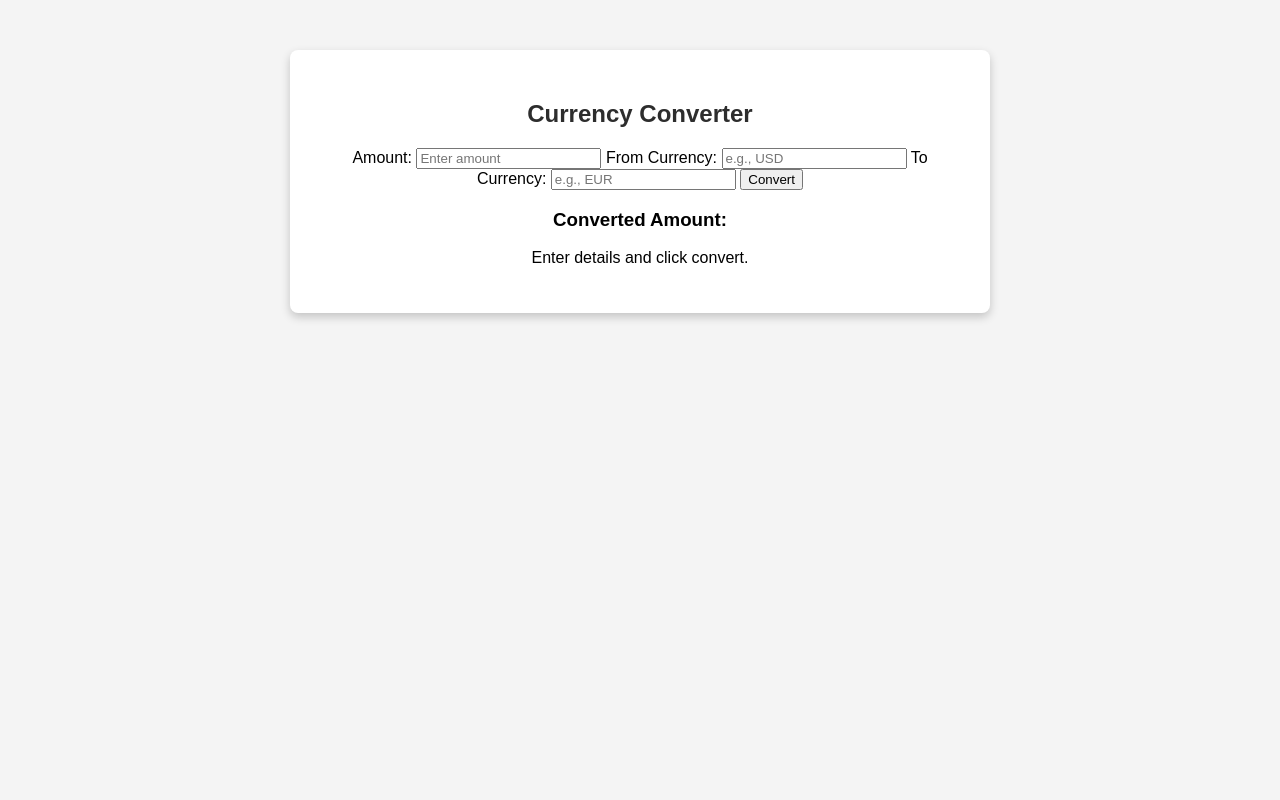
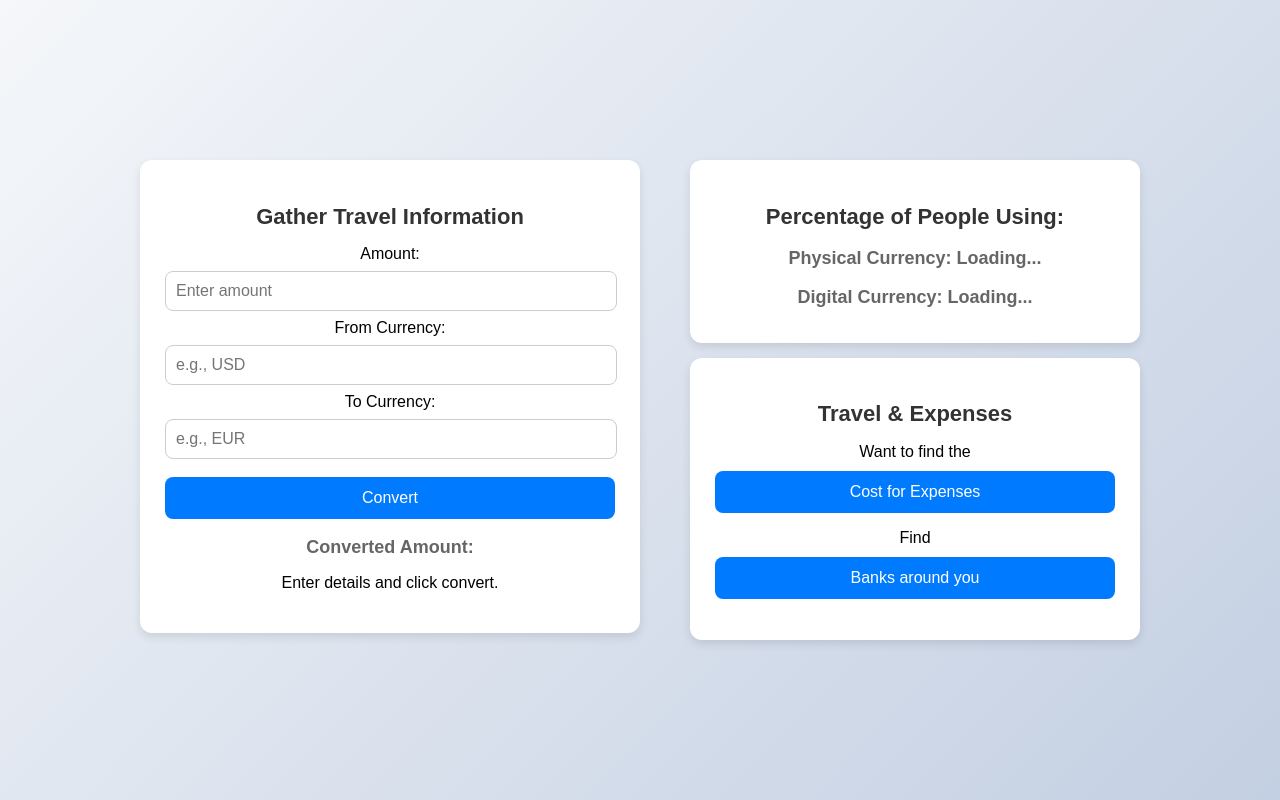
Before and after one commit to VAHdz/WiCHacks25-, a plain HTML site: page country1.html in a window 1280 px wide. Drawn offline with Linux system fonts and the light colour scheme.

Commit message:
page 2 done

```diff
--- a/country1.css
+++ b/country1.css
@@ -1,36 +1,104 @@
+/* General Page Styling */
 body {
     font-family: Arial, sans-serif;
-    text-align: center;
-    background-color: #f4f4f4;
+    background: linear-gradient(135deg, #f5f7fa, #c3cfe2);
     margin: 0;
     padding: 0;
+    display: flex;
+    justify-content: center;
+    align-items: center;
+    min-height: 100vh;
 }
+
+/* Main Wrapper to Align Sections */
+.main-wrapper {
+    display: flex;
+    justify-content: space-between;
+    align-items: flex-start;
+    gap: 20px;
+    flex-wrap: wrap;
+    width: 90%;
+    max-width: 1000px;
+}
+
+/* Left Column - Currency Conversion */
 .container {
     background: white;
-    padding: 30px;
-    margin: 50px auto;
-    width: 50%;
+    padding: 25px;
+    border-radius: 12px;
+    box-shadow: 0 4px 10px rgba(0, 0, 0, 0.1);
+    text-align: center;
+    width: 45%; /* Left section takes 45% of the width */
+    min-width: 300px;
+}
+
+/* Right Column - Stacked Sections */
+.right-section {
+    display: flex;
+    flex-direction: column; /* Ensures stacking */
+    gap: 15px; /* Space between stacked items */
+    width: 45%; /* Right section takes 45% of the width */
+    min-width: 300px;
+}
+
+/* Common Styling for Right Column Blocks */
+.info-section {
+    background: white;
+    padding: 25px;
+    border-radius: 12px;
+    box-shadow: 0 4px 10px rgba(0, 0, 0, 0.1);
+    text-align: center;
+}
+
+/* Headings */
+h2 {
+    color: #333;
+    font-size: 22px;
+    margin-bottom: 15px;
+}
+
+h3 {
+    color: #666;
+    font-size: 18px;
+    margin-bottom: 10px;
+}
+
+/* Input Fields */
+input {
+    width: calc(100% - 20px);
+    padding: 10px;
+    margin: 8px 0;
+    border: 1px solid #ccc;
     border-radius: 8px;
-    box-shadow: 0px 4px 10px rgba(0, 0, 0, 0.2);
+    font-size: 16px;
 }
-h2 {
-    color: #2d2d2d;
-    font-size: 24px;
+
+/* Button */
+button {
+    width: 100%;
+    padding: 12px;
+    background: #007bff;
+    color: white;
+    border: none;
+    border-radius: 8px;
+    font-size: 16px;
+    cursor: pointer;
+    margin-top: 10px;
+    transition: background 0.3s;
 }
-.conversion-rate {
-    font-size: 20px;
-    font-weight: bold;
-    color: #007bff;
+
+button:hover {
+    background: #0056b3;
 }
-.currency-usage {
-    margin-top: 20px;
-    font-size: 18px;
-    color: #333;
+
+/* Responsive Design */
+@media screen and (max-width: 768px) {
+    .main-wrapper {
+        flex-direction: column;
+        align-items: center;
+    }
+
+    .container, .right-section {
+        width: 90%;
+    }
 }
-.blank-space {
-    background: #ddd;
-    width: 80%;
-    height: 30px;
-    margin: 10px auto;
-    border-radius: 5px;
-}
--- a/country1.html
+++ b/country1.html
@@ -8,8 +8,10 @@
 </head>
 <body>
 
+    <div class="main-wrapper">
+        <!-- Left Side: Currency Conversion Section -->
         <div class="container">
-        <h2>Currency Converter</h2>
+            <h2>Gather Travel Information</h2>
 
             <label for="amount">Amount:</label>
             <input type="number" id="amount" placeholder="Enter amount">
@@ -26,6 +28,22 @@
             <p id="conversionResult">Enter details and click convert.</p>
         </div>
 
+        <!-- Right Side: Stacked Sections -->
+        <div class="right-section">
+            <div class="info-section">
+                <h2>Percentage of People Using:</h2>
+                <h3>Physical Currency: <span id="physicalCurrency">Loading...</span></h3>
+                <h3>Digital Currency: <span id="digitalCurrency">Loading...</span></h3>
+            </div>
+
+            <div class="info-section">
+                <h2>Travel & Expenses</h2>
+                <p>Want to find the <button> Cost for Expenses </button></p>
+                <p>Find <button>Banks around you</button></p>
+            </div>
+        </div>
+    </div>
+
     <script src="conversion.js"></script>
 </body>
 </html>
```
Also changed, not shown: travel-requirements.html (added, +46 -0 lines), locator.html (added), 1 other file. Lines whose indentation alone changed are shown as unchanged.
